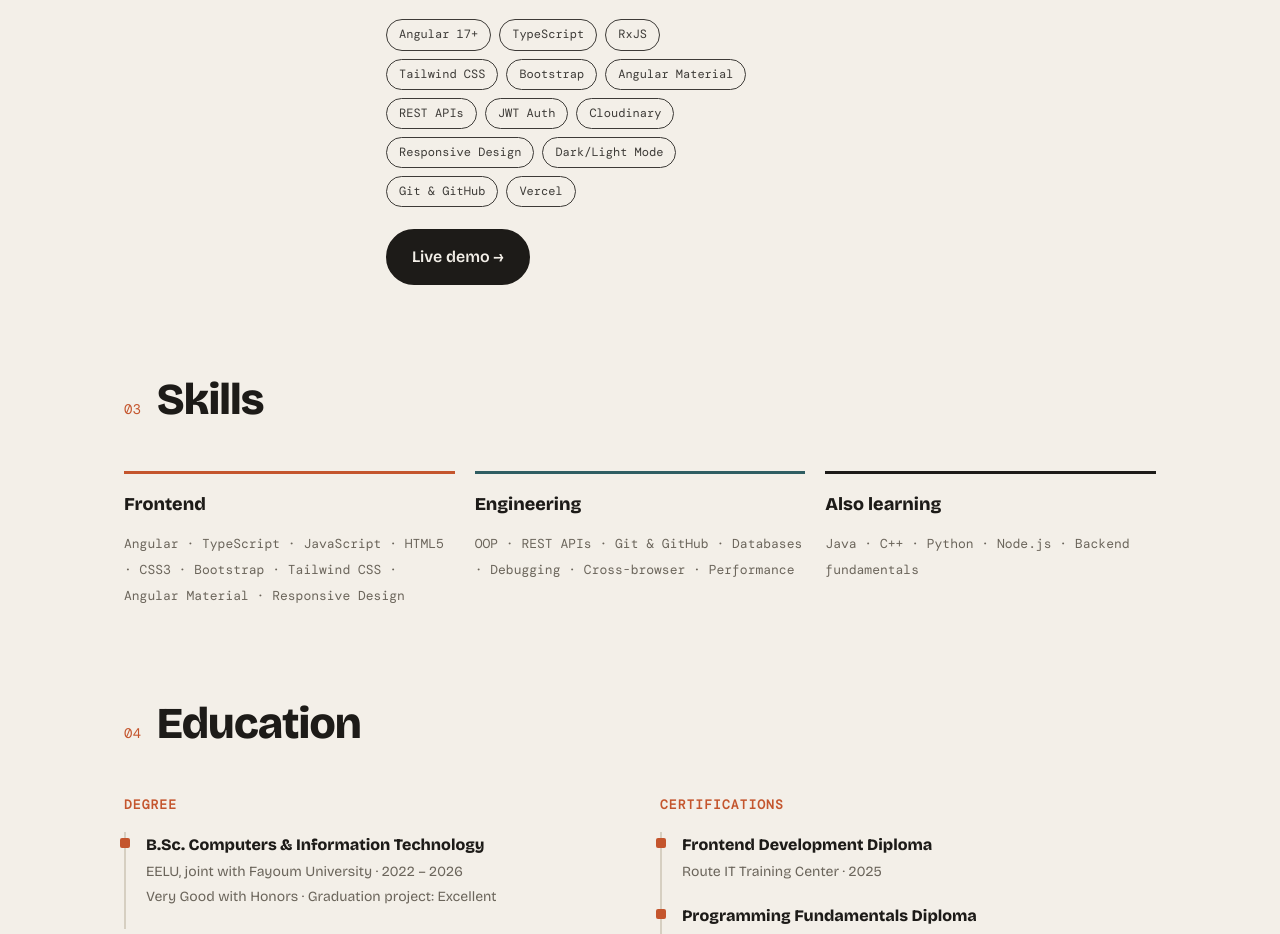
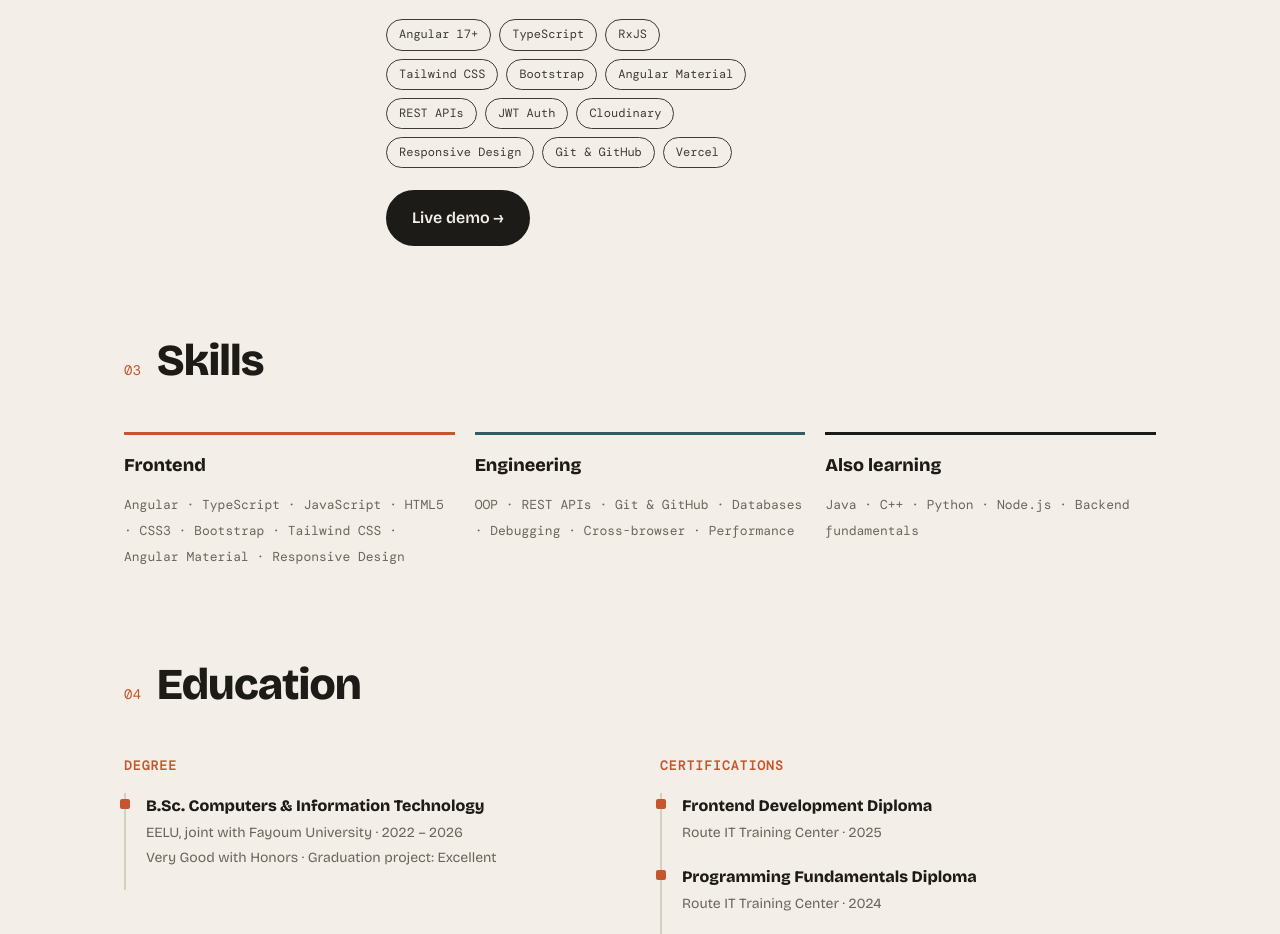
Before and after one commit to BassantEzzat/bassant-portfolio, an Angular app: page / in a window 1280 px wide. Shown: the part 2100-3034 px from the top of the page. Built offline with nearby package versions, Linux system fonts and the light colour scheme.

Commit message:
update Voyago tools

```diff
--- a/src/app/portfolio.data.ts
+++ b/src/app/portfolio.data.ts
@@ -45,7 +45,6 @@ export const FEATURED = {
     'JWT Auth',
     'Cloudinary',
     'Responsive Design',
-    'Dark/Light Mode',
     'Git & GitHub',
     'Vercel',
   ],
```
